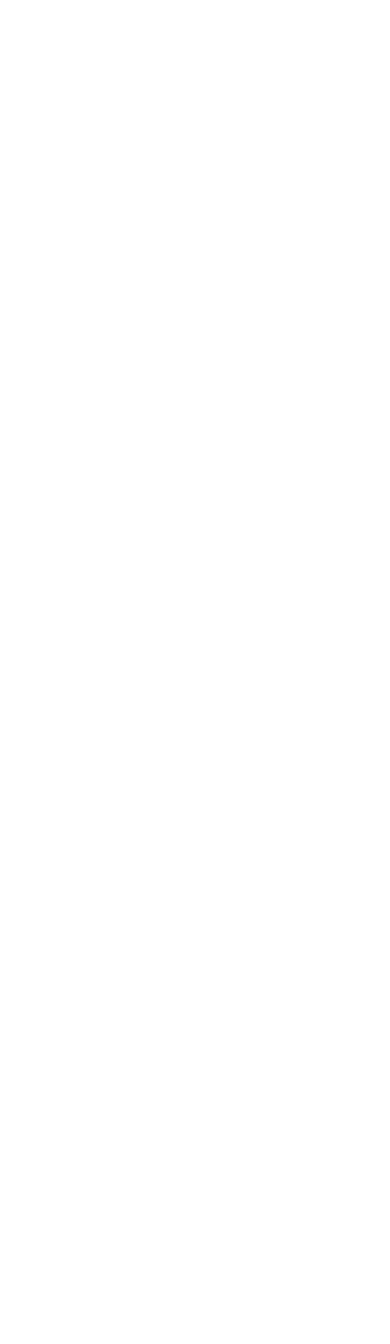
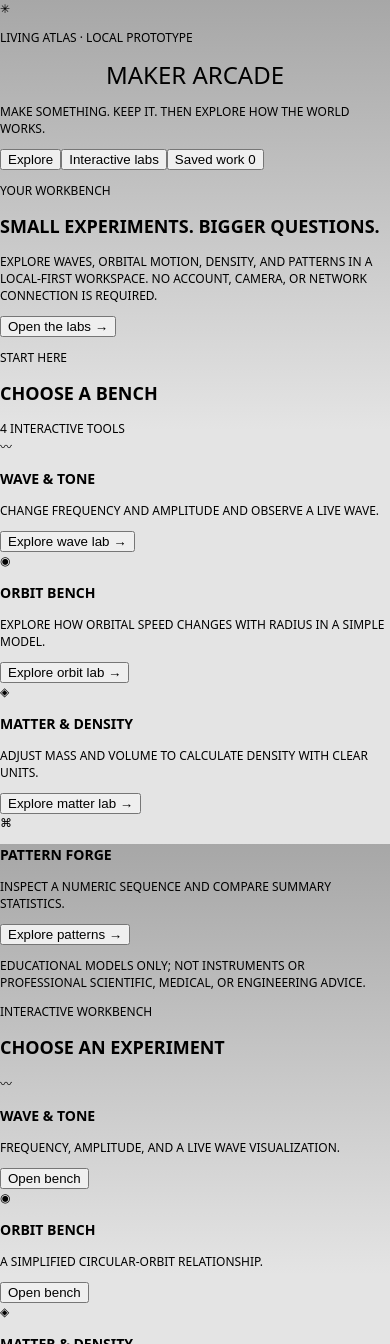
Before and after one commit to jasonharoldchavez/lumina-cloud-build, a website: page www/index.html in a window 390 px wide. Shown: the top 1344 px of the page. Before the commit the page ends 844 px from the top, so only its background shows below. Drawn offline with Linux system fonts and the light colour scheme; some packages are replaced by stand-ins of ours.

Commit message:
Replace broken entrypoint with accessible Maker Arcade shell

```diff
--- a/www/index.html
+++ b/www/index.html
@@ -1 +1,28 @@
-<meta http-equiv="Content-Security-Policy" content="default-src 'self' data: https://ssl.gstatic.com 'unsafe-eval'; style-src 'self' 'unsafe-inline'; media-src *; img-src 'self' data: content:; script-src 'self' 'unsafe-eval';">
+<!doctype html>
+<html lang="en">
+<head>
+<meta charset="utf-8"><meta name="viewport" content="width=device-width, initial-scale=1, viewport-fit=cover">
+<meta name="theme-color" content="#101827">
+<meta http-equiv="Content-Security-Policy" content="default-src 'self' data:; img-src 'self' data:; style-src 'self'; script-src 'self'; connect-src 'none'; object-src 'none'; base-uri 'self'; form-action 'none'">
+<title>Maker Arcade — Living Atlas</title><link rel="stylesheet" href="css/index.css">
+</head>
+<body>
+<header class="topbar"><div class="brand-mark" aria-hidden="true">✳</div><div><p class="eyebrow">LIVING ATLAS · LOCAL PROTOTYPE</p><h1>Maker Arcade</h1><p class="tagline">Make something. Keep it. Then explore how the world works.</p></div></header>
+<nav class="tabs" aria-label="Main navigation"><button class="tab active" data-view="explore" aria-selected="true">Explore</button><button class="tab" data-view="labs" aria-selected="false">Interactive labs</button><button class="tab" data-view="saved" aria-selected="false">Saved work <span id="saved-count">0</span></button></nav>
+<main id="app-main">
+<section class="view" id="view-explore"><div class="hero card"><p class="eyebrow">YOUR WORKBENCH</p><h2>Small experiments. Bigger questions.</h2><p>Explore waves, orbital motion, density, and patterns in a local-first workspace. No account, camera, or network connection is required.</p><button class="primary" data-go="labs">Open the labs →</button></div><div class="section-heading"><div><p class="eyebrow">START HERE</p><h2>Choose a bench</h2></div><span class="quiet">4 interactive tools</span></div><div class="lab-grid">
+<article class="card lab-card"><div class="icon">〰</div><h3>Wave &amp; Tone</h3><p>Change frequency and amplitude and observe a live wave.</p><button class="text-button" data-open-lab="wave">Explore wave lab →</button></article>
+<article class="card lab-card"><div class="icon">◉</div><h3>Orbit Bench</h3><p>Explore how orbital speed changes with radius in a simple model.</p><button class="text-button" data-open-lab="orbit">Explore orbit lab →</button></article>
+<article class="card lab-card"><div class="icon">◈</div><h3>Matter &amp; Density</h3><p>Adjust mass and volume to calculate density with clear units.</p><button class="text-button" data-open-lab="matter">Explore matter lab →</button></article>
+<article class="card lab-card"><div class="icon">⌘</div><h3>Pattern Forge</h3><p>Inspect a numeric sequence and compare summary statistics.</p><button class="text-button" data-open-lab="pattern">Explore patterns →</button></article></div><p class="notice">Educational models only; not instruments or professional scientific, medical, or engineering advice.</p></section>
+<section class="view hidden" id="view-labs"><div class="section-heading"><div><p class="eyebrow">INTERACTIVE WORKBENCH</p><h2>Choose an experiment</h2></div></div><div class="lab-grid">
+<article class="card lab-card"><div class="icon">〰</div><h3>Wave &amp; Tone</h3><p>Frequency, amplitude, and a live wave visualization.</p><button class="primary" data-open-lab="wave">Open bench</button></article>
+<article class="card lab-card"><div class="icon">◉</div><h3>Orbit Bench</h3><p>A simplified circular-orbit relationship.</p><button class="primary" data-open-lab="orbit">Open bench</button></article>
+<article class="card lab-card"><div class="icon">◈</div><h3>Matter &amp; Density</h3><p>Mass divided by volume.</p><button class="primary" data-open-lab="matter">Open bench</button></article>
+<article class="card lab-card"><div class="icon">⌘</div><h3>Pattern Forge</h3><p>Analyze a comma-separated numeric sequence.</p><button class="primary" data-open-lab="pattern">Open bench</button></article></div></section>
+<section class="view hidden" id="view-saved"><div class="section-heading"><div><p class="eyebrow">YOUR LOCAL NOTEBOOK</p><h2>Saved experiments</h2></div><button id="clear-saved" class="secondary">Clear all</button></div><div id="saved-list" class="saved-list"></div><p id="saved-empty" class="empty-state">Nothing saved yet. Run a lab and choose “Save result” to keep a local note.</p></section>
+<section class="view hidden" id="view-lab"><button id="back-to-labs" class="back-button">← Back to labs</button><div id="lab-content"></div></section>
+<p id="status" class="status" role="status" aria-live="polite"></p></main>
+<footer><span>MAKER ARCADE · LOCAL FIRST</span><span>Experiments stay on this device.</span></footer>
+<script src="cordova.js"></script><script src="js/app.js"></script>
+</body></html>
```
